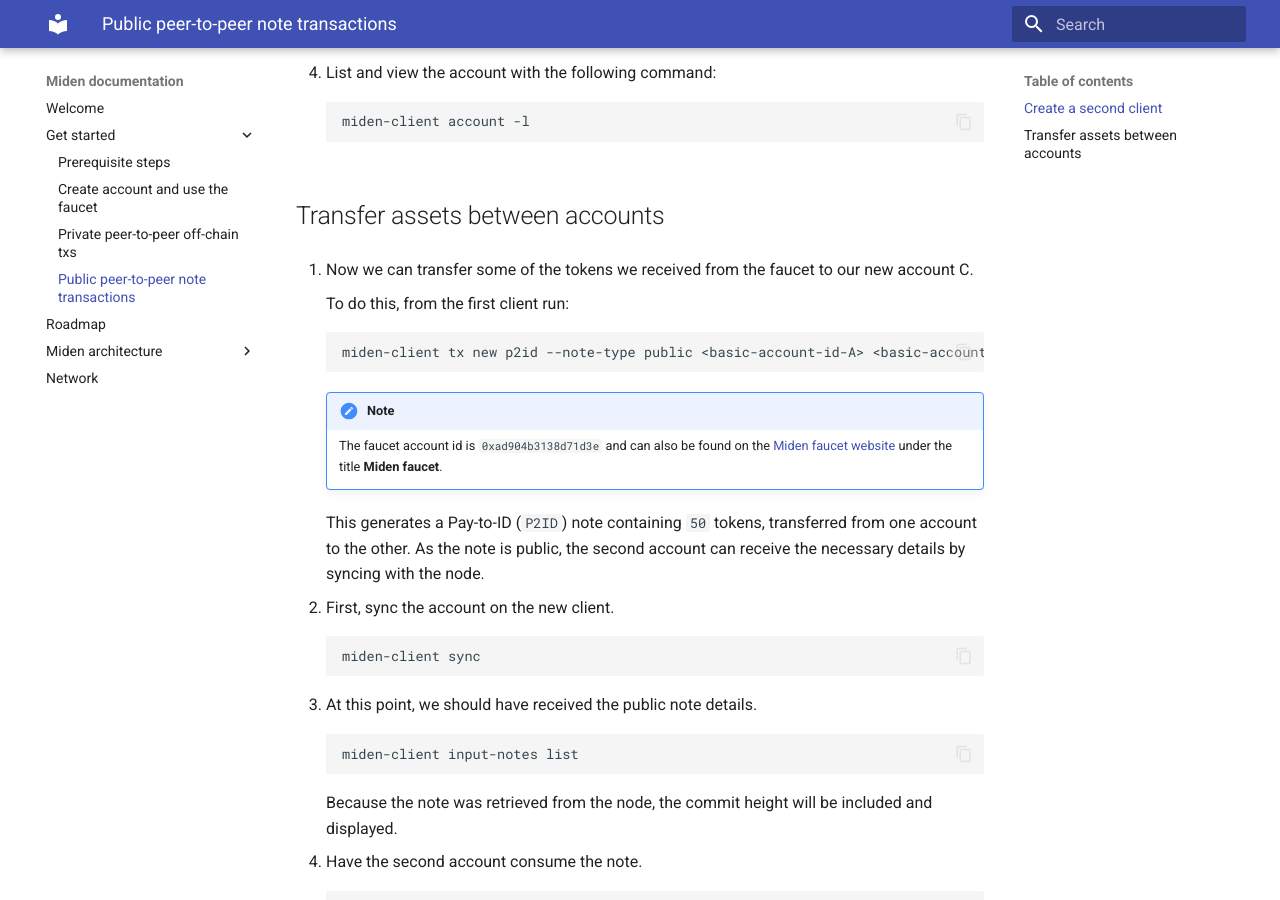
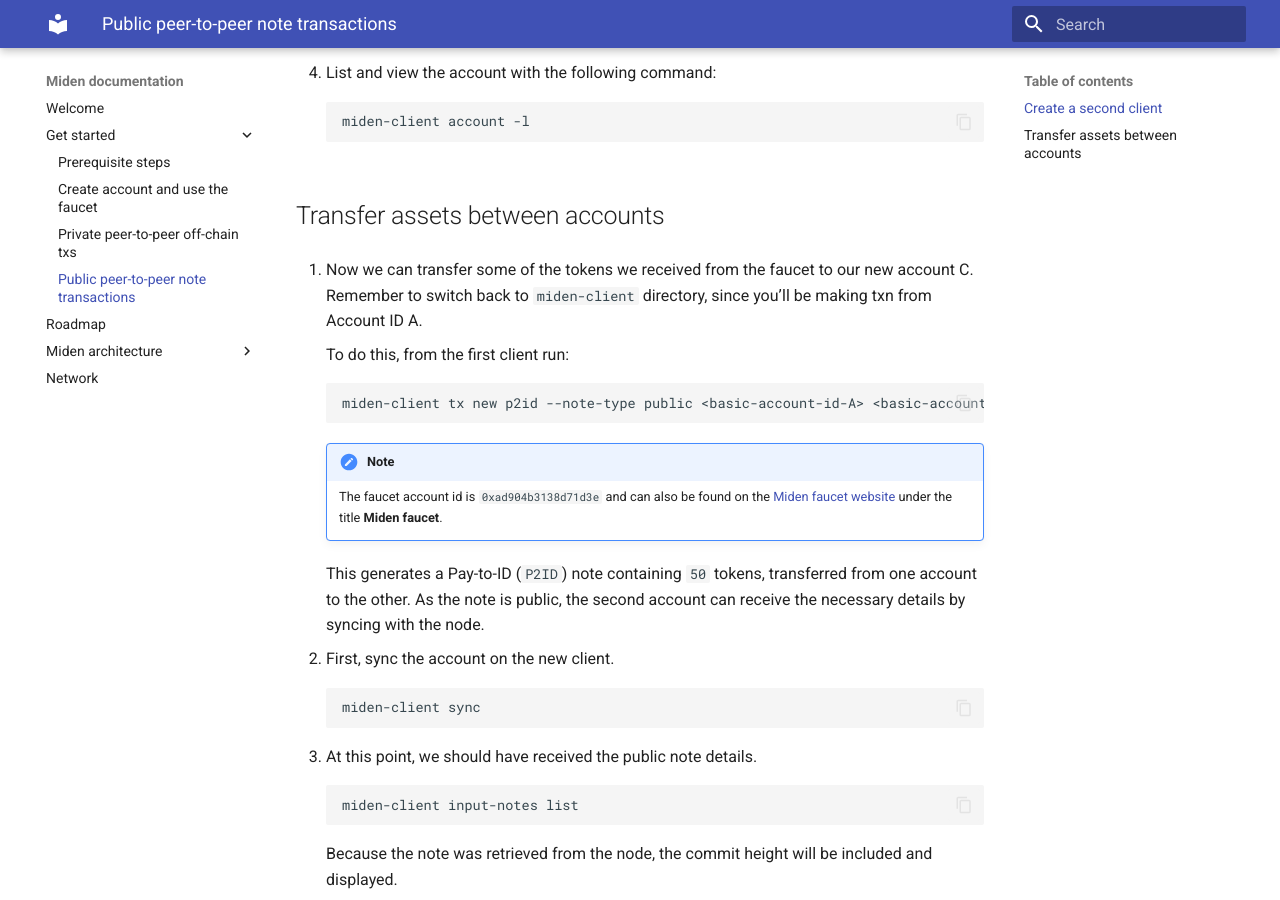
Before and after one commit to 0xPolygonMiden/miden-base, an MkDocs documentation site: the page built from docs/introduction/get-started/p2p-public.md, in a window 1280 px wide and 900 px high, scrolled down 1226 px. Built offline with MkDocs 1.6.1 and Material for MkDocs 9.7.7, drawn with Linux system fonts in a browser that asks for light colours.

Commit message:
Added missing instruction to change directory from client 2 to client 1
The documentation missed the instruction for use to switch from miden-client-2 to miden-client. Since the txn is to be made from Account A, the directory has to be switched.

```diff
--- a/docs/introduction/get-started/p2p-public.md
+++ b/docs/introduction/get-started/p2p-public.md
@@ -56,7 +56,7 @@
 
 ## Transfer assets between accounts
 
-1. Now we can transfer some of the tokens we received from the faucet to our new account C.
+1. Now we can transfer some of the tokens we received from the faucet to our new account C. Remember to switch back to `miden-client` directory, since you'll be making txn from Account ID A.
 
     To do this, from the first client run:
 
```
